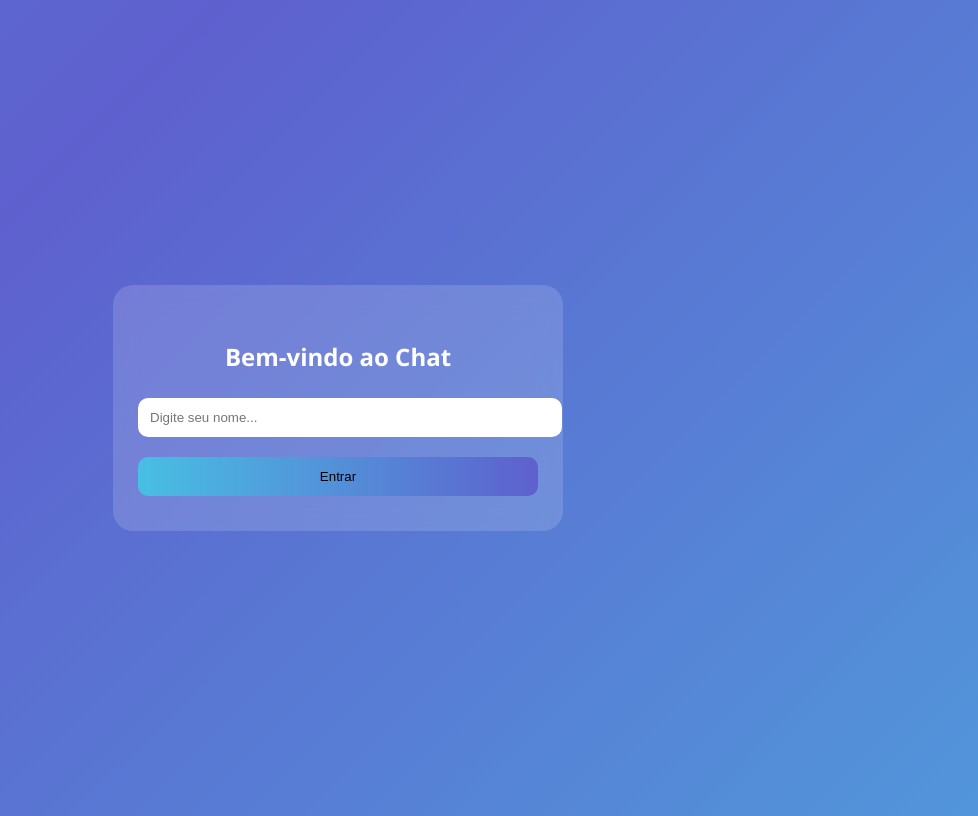
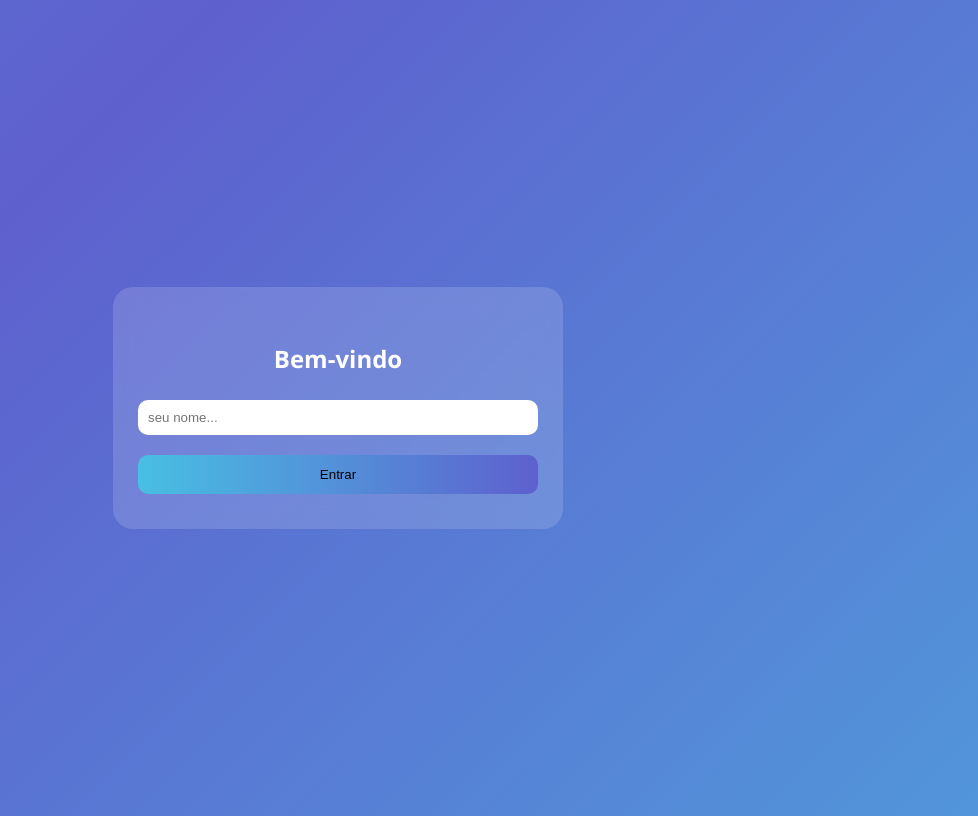
Before and after one commit to joelton11/chat-realtime, a website: page public/index.html in a window 1280 px wide. Shown: the whole page, without its empty margins (302-1280 px from the left). Drawn offline with Linux system fonts and the light colour scheme.

Commit message:
atualizaçõest

```diff
--- a/public/css/login.css
+++ b/public/css/login.css
@@ -29,8 +29,8 @@ body {
 #login h2 { margin-bottom: 25px; }
 
 #nameInput {
-  width: 100%;
-  padding: 12px;
+  width: 95%;
+  padding: 10px;
   margin-bottom: 20px;
   border: none;
   border-radius: 10px;
--- a/public/index.html
+++ b/public/index.html
@@ -8,8 +8,8 @@
 </head>
 <body>
   <div id="login">
-    <h2>Bem-vindo ao Chat</h2>
-    <input id="nameInput" placeholder="Digite seu nome..." />
+    <h2>Bem-vindo</h2>
+    <input id="nameInput" placeholder="seu nome..." />
     <button id="joinBtn">Entrar</button>
   </div>
 
```
Also changed, not shown: public/chat.html (+2 -2 lines), public/css/chat.css (+5 -5 lines), server.js (+9 -10 lines).
